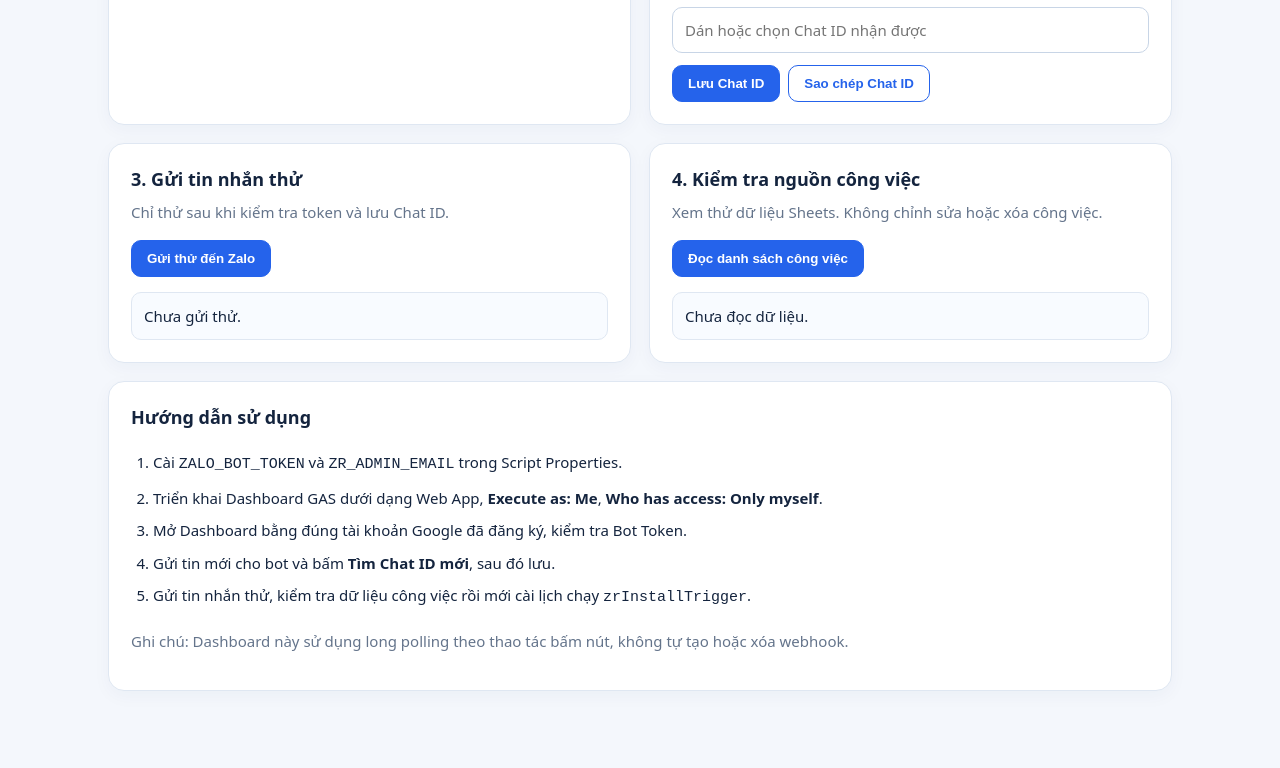
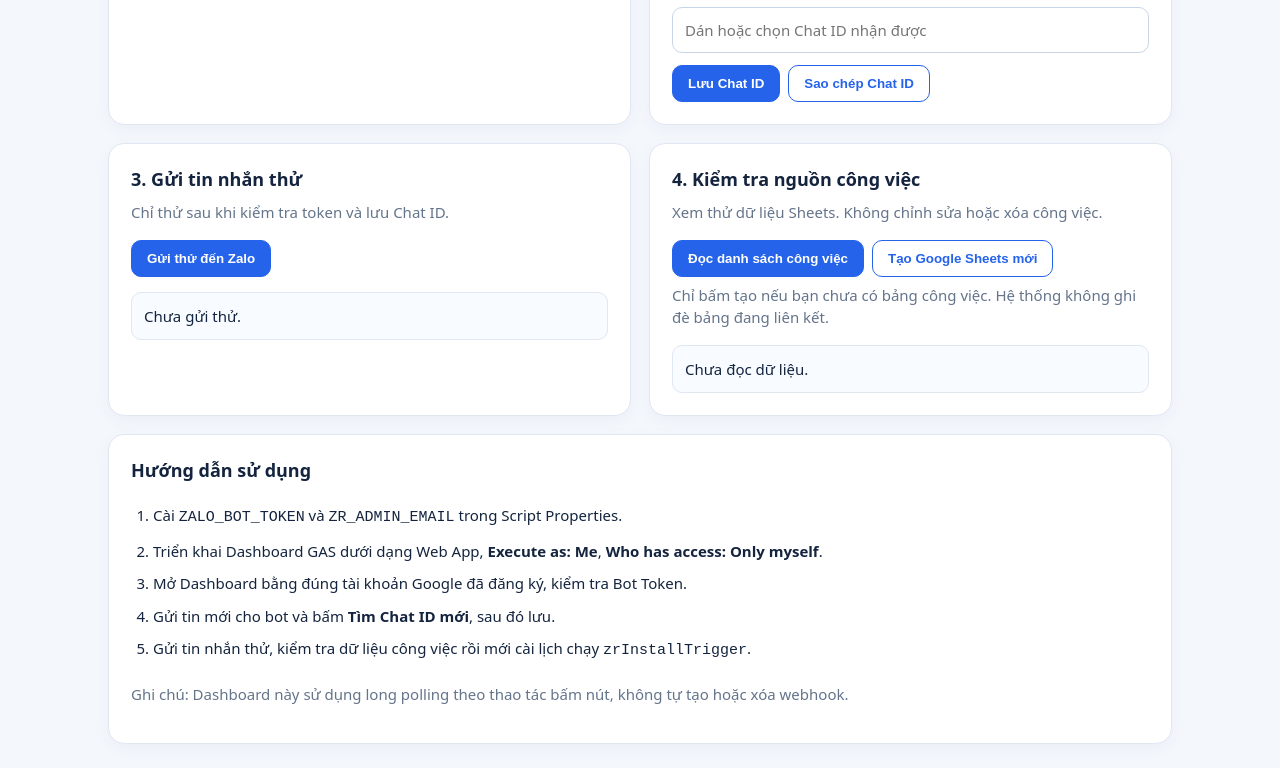
Before and after one commit to mattransoag/sotaynhacviecso, a plain HTML site: page dashboard/DashboardUI.html in a window 1280 px wide. Shown: the part 700-1468 px from the top of the page. Before the commit the page ends 1415 px from the top, so only its background shows below. Drawn offline with Linux system fonts and the light colour scheme.

Commit message:
Add create Google Sheets button to Dashboard for first-time setup

```diff
--- a/dashboard/DashboardUI.html
+++ b/dashboard/DashboardUI.html
@@ -61,7 +61,8 @@
     <section class="panel">
       <h2>4. Kiểm tra nguồn công việc</h2>
       <p class="label">Xem thử dữ liệu Sheets. Không chỉnh sửa hoặc xóa công việc.</p>
-      <div class="actions"><button onclick="call('zrDashboardTasksPreview',[],showTasks,this)">Đọc danh sách công việc</button></div>
+      <div class="actions"><button onclick="call('zrDashboardTasksPreview',[],showTasks,this)">Đọc danh sách công việc</button><button class="secondary" onclick="createSheet(this)">Tạo Google Sheets mới</button></div>
+      <p class="label">Chỉ bấm tạo nếu bạn chưa có bảng công việc. Hệ thống không ghi đè bảng đang liên kết.</p>
       <div class="results" id="tasksResult">Chưa đọc dữ liệu.</div>
     </section>
   </div>
@@ -84,7 +85,7 @@
   function toast(msg){const e=el('toast');e.textContent=msg;e.style.display='block';setTimeout(()=>e.style.display='none',4500)}
   // Các hàm phía máy chủ chỉ được gọi từ danh sách cho phép.
   function call(name,args,ok,button){
-    const allowed=['zrDashboardStatus','zrDashboardTestBot','zrDashboardCollectChat','zrDashboardDiagnostic','zrDashboardSaveChatId','zrDashboardTestSend','zrDashboardTasksPreview'];
+    const allowed=['zrDashboardStatus','zrDashboardTestBot','zrDashboardCollectChat','zrDashboardDiagnostic','zrDashboardSaveChatId','zrDashboardTestSend','zrDashboardTasksPreview','zrSetupWorkSheet'];
     if(!allowed.includes(name)) return;
     if(button)button.disabled=true;
     google.script.run.withSuccessHandler(r=>{if(button)button.disabled=false;ok(r)}).withFailureHandler(e=>{if(button)button.disabled=false;toast('Lỗi: '+e.message)})[name](...args);
@@ -106,6 +107,18 @@
   function saveChat(btn){const value=el('chatInput').value.trim();call('zrDashboardSaveChatId',[value],r=>{setText('sChat',r.chatId);toast('Đã lưu Chat ID');},btn)}
   function copyChat(){const v=el('chatInput').value.trim();if(!v)return toast('Chưa có Chat ID');navigator.clipboard.writeText(v).then(()=>toast('Đã sao chép'),()=>toast('Không sao chép được. Hãy chọn và sao chép thủ công.'))}
   function showSend(r){setText('sendResult',r.message||'Yêu cầu gửi thành công')}
+  function createSheet(button){
+    if(!confirm('Tạo bảng Google Sheets mới, trống và liên kết với Dashboard? Thao tác này không nhập công việc từ phần mềm cũ.'))return;
+    call('zrSetupWorkSheet',[],r=>{
+      const box=el('tasksResult');box.replaceChildren();
+      const text=document.createElement('p');text.textContent=r.message||'Đã xử lý';box.append(text);
+      if(r.url && /^https:\/\/docs\.google\.com\/spreadsheets\//.test(r.url)){
+        const a=document.createElement('a');a.href=r.url;a.target='_blank';a.rel='noopener noreferrer';a.textContent='Mở Google Sheets công việc';box.append(a);
+      }
+      setText('sSheet',r.sheet||'CongViec');
+      toast(r.created?'Đã tạo Google Sheets mới':'Đã có Google Sheets liên kết');
+    },button);
+  }
   function showTasks(r){const box=el('tasksResult');box.replaceChildren();const intro=document.createElement('p');intro.textContent='Tổng: '+r.total+' | Chưa hoàn thành: '+r.active;box.append(intro);const wrap=document.createElement('div');wrap.className='scroll';const table=document.createElement('table');table.innerHTML='<thead><tr><th>ID</th><th>Công việc</th><th>Hạn</th><th>Trạng thái</th></tr></thead>';const tbody=document.createElement('tbody');(r.preview||[]).forEach(t=>{const tr=document.createElement('tr');[t.id,t.title,t.due,t.status].forEach(value=>{const td=document.createElement('td');td.textContent=value;tr.append(td)});tbody.append(tr)});table.append(tbody);wrap.append(table);box.append(wrap)}
   init();
 </script>
```
